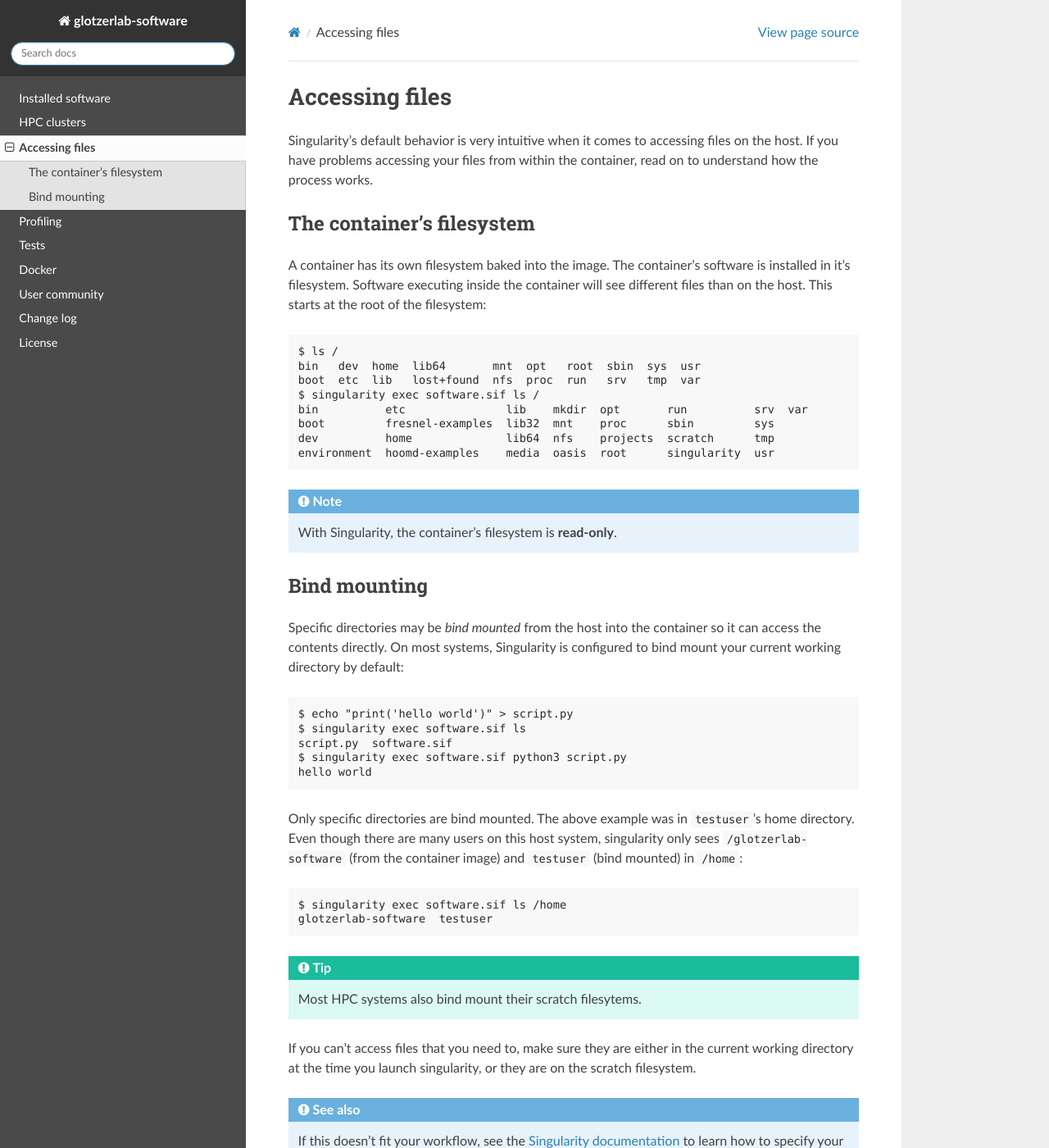
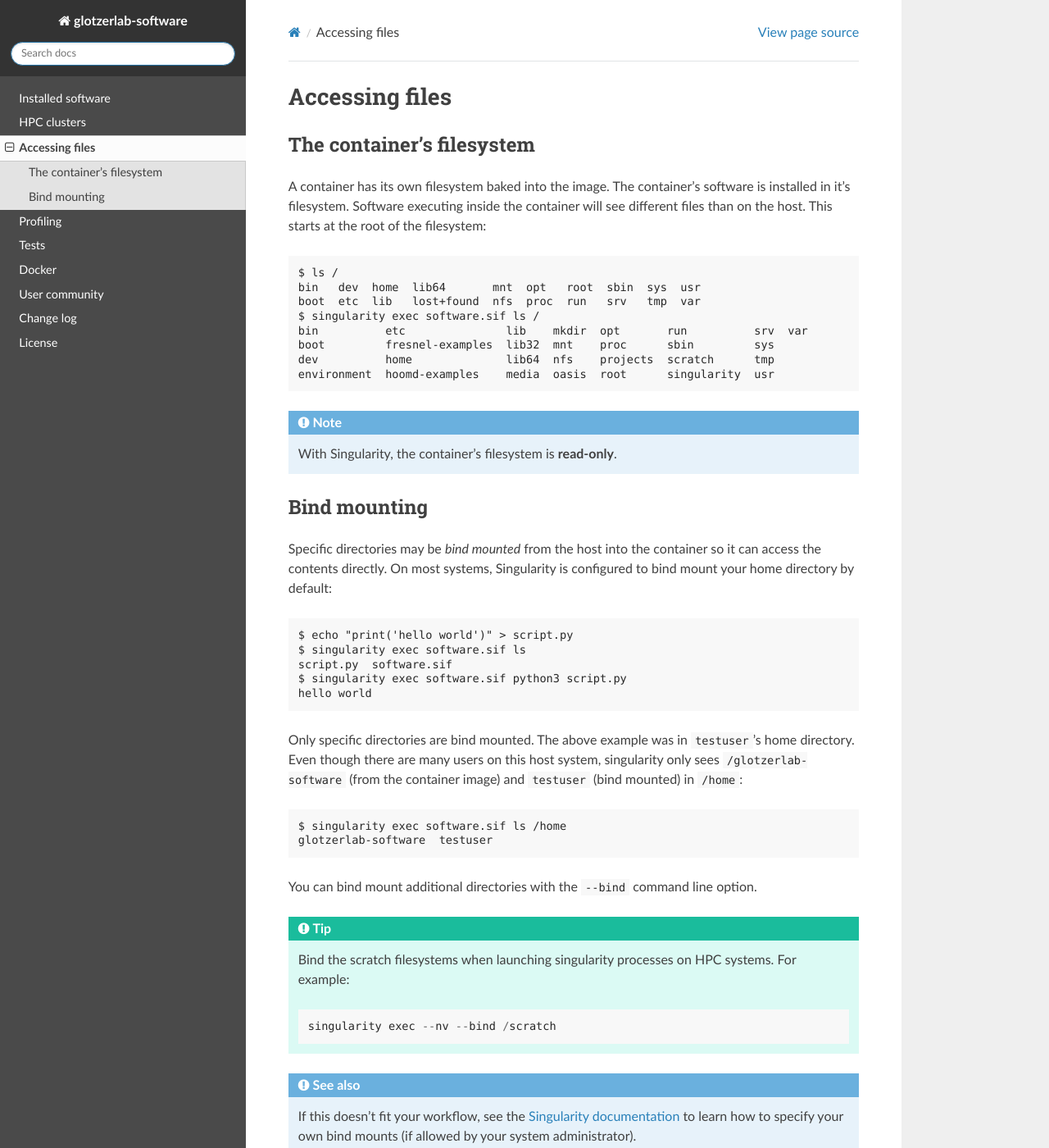
Before and after one commit to glotzerlab/software, a Sphinx documentation site: the page built from doc/files.rst, in a window 1280 px wide and 1400 px high. Shown: the whole window at 82% size. Built offline with Sphinx 7.4.7 and the Read the Docs theme 2.0.0, drawn with Linux system fonts in a browser that asks for light colours.

Commit message:
Modernize bind mounting documentation.

```diff
--- a/doc/files.rst
+++ b/doc/files.rst
@@ -1,9 +1,5 @@
 Accessing files
 ===============
-
-Singularity's default behavior is very intuitive when it comes to accessing files on the host. If
-you have problems accessing your files from within the container, read on to understand how the
-process works.
 
 The container's filesystem
 ---------------------------
@@ -29,8 +25,8 @@ Bind mounting
 -------------
 
 Specific directories may be *bind mounted* from the host into the container so it can access the
-contents directly. On most systems, Singularity is configured to bind mount your current working
-directory by default::
+contents directly. On most systems, Singularity is configured to bind mount your home directory by
+default::
 
     $ echo "print('hello world')" > script.py
     $ singularity exec software.sif ls
@@ -45,12 +41,13 @@ Even though there are many users on this host system, singularity only sees ``/g
     $ singularity exec software.sif ls /home
     glotzerlab-software  testuser
 
+You can bind mount additional directories with the ``--bind`` command line option.
+
 .. tip::
 
-    Most HPC systems also bind mount their scratch filesytems.
+    Bind the scratch filesystems when launching singularity processes on HPC systems. For example::
 
-If you can't access files that you need to, make sure they are either in the current working
-directory at the time you launch singularity, or they are on the scratch filesystem.
+        singularity exec --nv --bind /scratch
 
 .. seealso::
 
```
